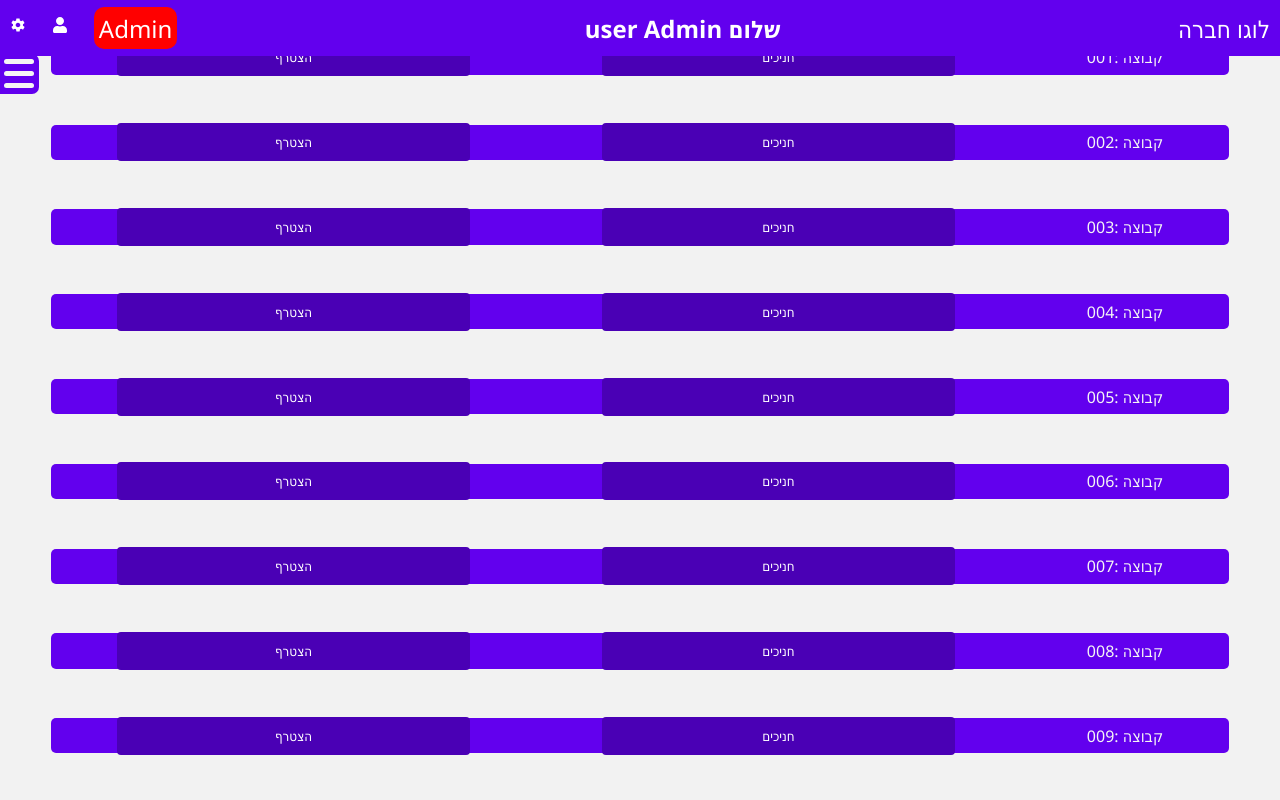
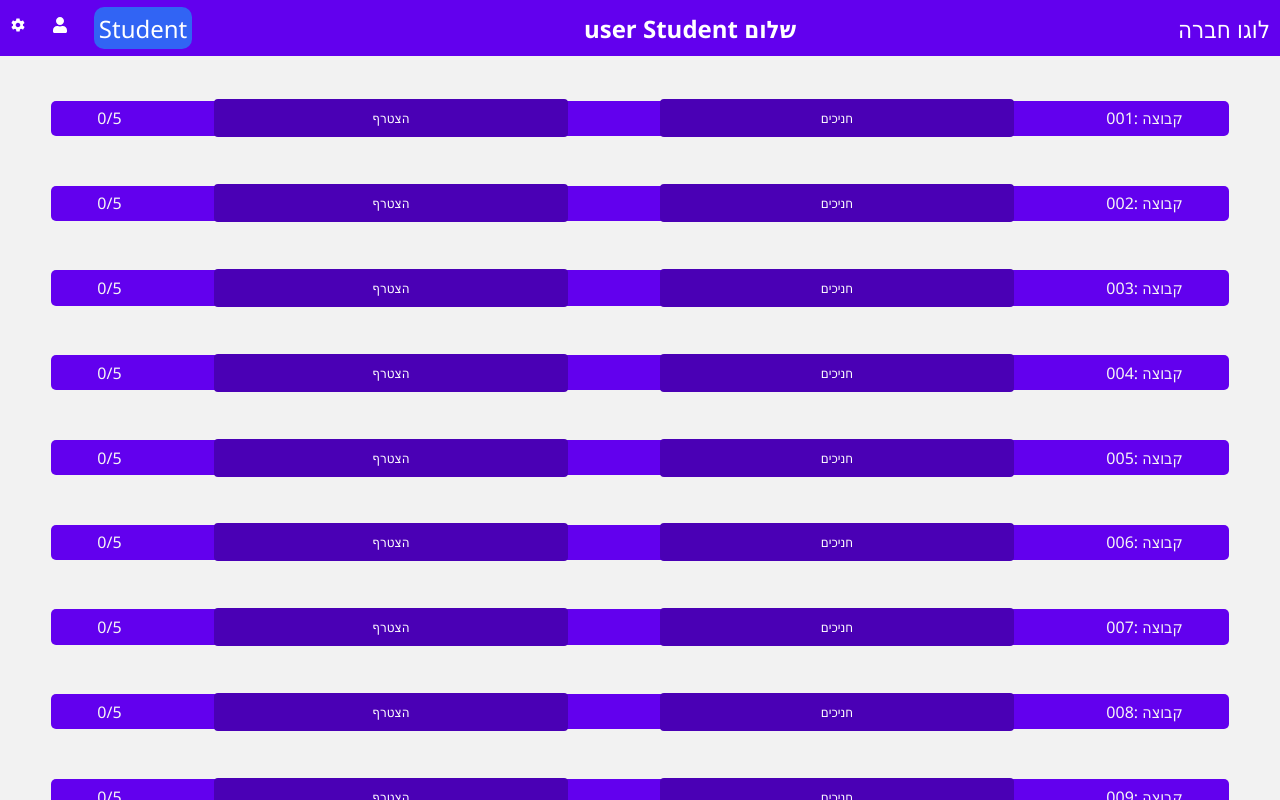
Before and after one commit to amielsaa/osimseder, a React (Create React App) app in the folder client/: page /Groups in a window 1280 px wide. Built offline with nearby package versions, Linux system fonts and the light colour scheme.

Commit message:
finished component for student groups

```diff
--- a/client/src/App.js
+++ b/client/src/App.js
@@ -17,7 +17,7 @@ function App() {
   },[]) */
 
   // Sample state for role and userName
-  const [role, setRole] = useState('Admin');
+  const [role, setRole] = useState('Student');
   const [userName, setUserName] = useState('user ' + role);
 
   return (
--- a/client/src/Components/Group.js
+++ b/client/src/Components/Group.js
@@ -7,6 +7,7 @@ const Group = ({ groupId }) => {
       <div className='group-id'>{`${groupId}: קבוצה`}</div>
       <button className='users-in-group-btn'>חניכים</button>
       <button className='join-group-btn'>הצטרף</button>
+      <div className='students-Count'>0/5</div>
     </div>
   );
 }
--- a/client/src/Components/GroupList.js
+++ b/client/src/Components/GroupList.js
@@ -3,18 +3,13 @@ import Group from './Group';
 import FilterBox from './FilterBox';
 
 const GroupList = () => {
-  const initialGroupIds = Array.from({ length: 10 }, (_, index) => (index + 1).toString().padStart(3, '0'));
+  const initialGroupIds = Array.from({ length: 50 }, (_, index) => (index + 1).toString().padStart(3, '0'));
   const [groupIds, setGroupIds] = useState(initialGroupIds);
-  const [filterValue, setFilterValue] = useState('');
-
-  const filteredGroups = groupIds.filter(groupId =>
-    groupId.includes(filterValue)
-  );
 
   return (
     <>
-      <FilterBox filterValue={filterValue} onFilterChange={setFilterValue} />
-      {filteredGroups.map((groupId) => (
+
+      {groupIds.map((groupId) => (
         <Group key={groupId} groupId={groupId} />
       ))}
     </>
--- a/client/src/Components/Groups.js
+++ b/client/src/Components/Groups.js
@@ -6,7 +6,9 @@ const Groups = ({userName, role}) => {
   return (
     <>
     <Header userName={userName}  role={role}/>
-    <Nav role={role}/>
+    {role === 'Admin' && (
+      <Nav role={role}/>
+    )}
     <div className='content-Box'>
       <GroupList/>
     </div>
--- a/client/src/Components/Nav.js
+++ b/client/src/Components/Nav.js
@@ -31,7 +31,7 @@ const Nav = ({ role }) => {
             </>
           )}
           {role === 'Student' && (
-            <li onClick={closeSidebar}><a href="#"><i className="fa fa-home"></i>קבוצות</a></li>
+            <li onClick={closeSidebar}><Link to="/Groups"><i className="fa fa-home"></i>קבוצות</Link></li>
           )}
         </ul>
       </nav>
--- a/client/src/Components/css/Group.css
+++ b/client/src/Components/css/Group.css
@@ -10,7 +10,7 @@
     margin:2%
 
 }
-.group-id , .users-in-group {
+.group-id , .users-in-group, .students-Count {
     color:whitesmoke;
 }
 .join-group-btn, .users-in-group-btn {
--- a/client/src/Components/css/Groups.css
+++ b/client/src/Components/css/Groups.css
@@ -2,7 +2,7 @@
     position: absolute;
     display: flex;
     align-items: center;
-    justify-content: center;
+    justify-content: flex-start;
     flex-direction: column;
     top: 7vh; /* Height of the header */
     width: 100%; /* Adjust for the remaining width */
```
